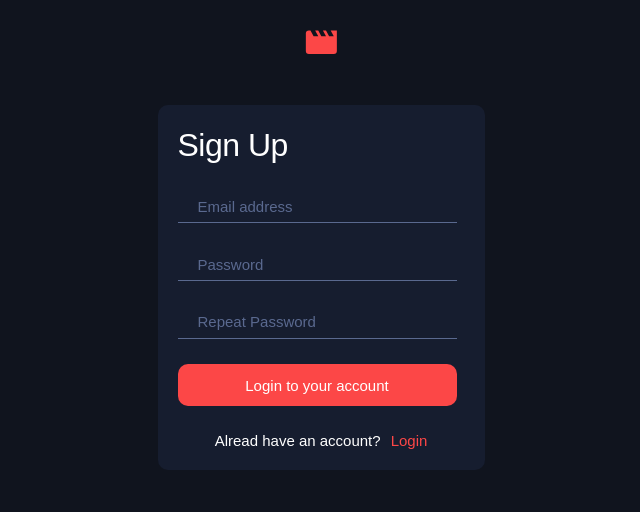
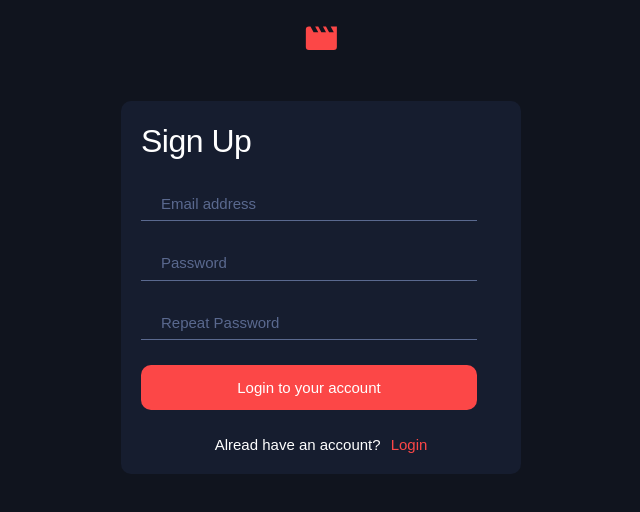
Before and after one commit to gura16/entertainment-web-app, a React (Vite) app: page /signup in a window 1280 px wide. Shown: the top 512 px of the page, without its empty margins (319-959 px from the left). Built offline with nearby package versions, Linux system fonts and the light colour scheme.

Commit message:
add login and signup tyblet styles

```diff
--- a/src/login.jsx
+++ b/src/login.jsx
@@ -85,6 +85,10 @@ const Maincontainer = styled.div`
   justify-content: center;
   margin-top: 30px;
   margin-bottom: 50px;
+
+  @media screen and (min-width: 768px) {
+    align-items: center;
+  }
 `;
 
 const Logincontainer = styled.div`
@@ -97,6 +101,11 @@ const Logincontainer = styled.div`
   display: flex;
   flex-direction: column;
   gap: 25px;
+
+  @media screen and (min-width: 768px) {
+    width: 400px;
+    height: 373px;
+  }
 `;
 
 const Logintitle = styled.p`
@@ -109,6 +118,13 @@ const Logintitle = styled.p`
   line-height: 40px;
   letter-spacing: -0.5px;
   text-align: left;
+
+  @media screen and (min-width: 768px) {
+    font-size: 32px;
+    font-weight: 400;
+    line-height: 40px;
+    letter-spacing: -0.5px;
+  }
 `;
 
 const Inputemail = styled.input`
@@ -139,6 +155,11 @@ const Inputemail = styled.input`
   &:focus {
     outline: none;
     box-shadow: 0px 1px 0px 0px #5a698f;
+  }
+
+  @media screen and (min-width: 768px) {
+    width: 336px;
+    height: 37px;
   }
 `;
 
@@ -171,6 +192,11 @@ const Inputpassword = styled.input`
     outline: none;
     box-shadow: 0px 1px 0px 0px #5a698f;
   }
+
+  @media screen and (min-width: 768px) {
+    width: 336px;
+    height: 37px;
+  }
 `;
 
 const Button = styled.div`
@@ -192,6 +218,11 @@ const Button = styled.div`
   &:hover {
     background-color: white;
     color: black;
+  }
+
+  @media screen and (min-width: 768px) {
+    width: 336px;
+    height: 48px;
   }
 `;
 
--- a/src/signup.jsx
+++ b/src/signup.jsx
@@ -101,6 +101,10 @@ const Maincontainer = styled.div`
   justify-content: center;
   margin-top: 50px;
   margin-bottom: 50px;
+
+  @media screen and (min-width: 768px) {
+    align-items: center;
+  }
 `;
 
 const Logincontainer = styled.div`
@@ -113,6 +117,11 @@ const Logincontainer = styled.div`
   display: flex;
   flex-direction: column;
   gap: 25px;
+
+  @media screen and (min-width: 768px) {
+    width: 400px;
+    height: 373px;
+  }
 `;
 
 const Signuptitle = styled.p`
@@ -124,6 +133,13 @@ const Signuptitle = styled.p`
   line-height: 40px;
   letter-spacing: -0.5px;
   text-align: left;
+
+  @media screen and (min-width: 768px) {
+    font-size: 32px;
+    font-weight: 400;
+    line-height: 40px;
+    letter-spacing: -0.5px;
+  }
 `;
 
 const Inputemail = styled.input`
@@ -154,6 +170,11 @@ const Inputemail = styled.input`
   &:focus {
     outline: none;
     box-shadow: 0px 1px 0px 0px #5a698f;
+  }
+
+  @media screen and (min-width: 768px) {
+    width: 336px;
+    height: 37px;
   }
 `;
 
@@ -186,6 +207,11 @@ const Inputpassword = styled.input`
     outline: none;
     box-shadow: 0px 1px 0px 0px #5a698f;
   }
+
+  @media screen and (min-width: 768px) {
+    width: 336px;
+    height: 37px;
+  }
 `;
 
 const Repeatpassword = styled.input`
@@ -217,6 +243,11 @@ const Repeatpassword = styled.input`
     outline: none;
     box-shadow: 0px 1px 0px 0px #5a698f;
   }
+
+  @media screen and (min-width: 768px) {
+    width: 336px;
+    height: 37px;
+  }
 `;
 
 const Button = styled.div`
@@ -238,6 +269,11 @@ const Button = styled.div`
   &:hover {
     background-color: white;
     color: black;
+  }
+
+  @media screen and (min-width: 768px) {
+    width: 336px;
+    height: 48px;
   }
 `;
 
```
